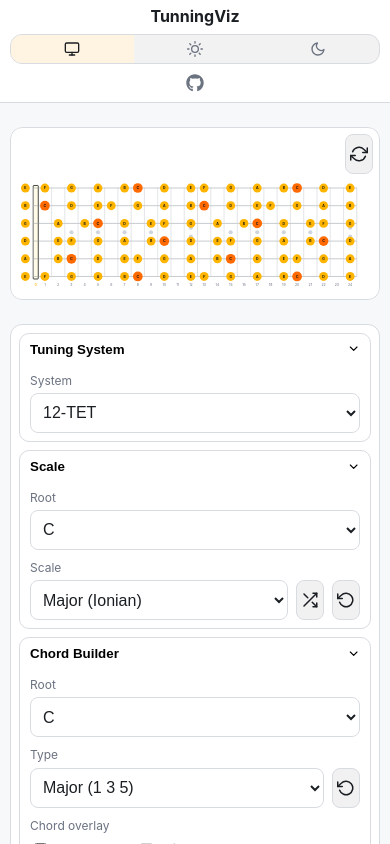
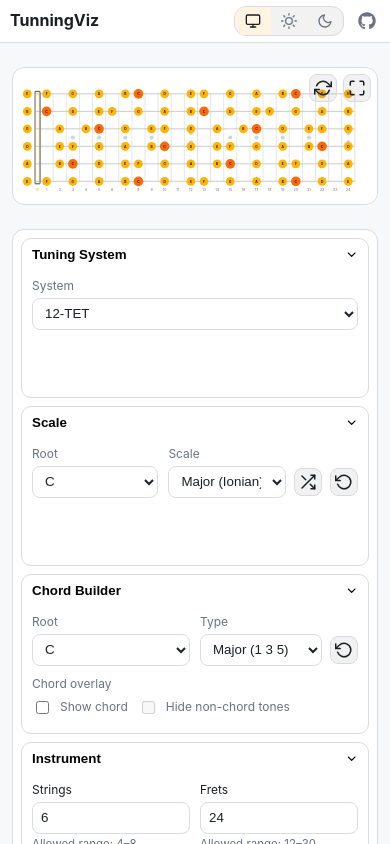
Before and after one commit to DMNerd/tuning-visualizer, a React (Vite) app: page / in a window 390 px wide. Shown: the top 844 px of the page. Built offline with nearby package versions, Linux system fonts and the light colour scheme.

Commit message:
Define custom media breakpoints

```diff
--- a/src/styles/index.css
+++ b/src/styles/index.css
@@ -3,4 +3,4 @@
 @import "./tokens.css" layer(tokens);
 @import "./base.css" layer(base);
 @import "./layout.css" layer(layout);
-@import "./responsive.css" layer(layout);
+@import "./responsive.css";
--- a/src/styles/responsive.css
+++ b/src/styles/responsive.css
@@ -2,6 +2,21 @@
    Media queries
 ========================= */
 
+@custom-media --bp-xl (width <= 1200px);
+@custom-media --bp-lg (width <= 900px);
+@custom-media --bp-md (width <= 760px);
+@custom-media --bp-sm (width <= 600px);
+@custom-media --bp-xs (width <= 560px);
+@custom-media --bp-xxs (width <= 520px);
+@custom-media --bp-min (width <= 480px);
+@custom-media --bp-min-up (width >= 480px);
+
+@custom-media --bp-modal-h-md (max-height: 600px);
+@custom-media --bp-modal-h-sm (max-height: 480px);
+@custom-media --bp-modal-h-xs (max-height: 420px);
+@custom-media --bp-modal-h-xxs (max-height: 360px);
+
+@layer layout {
   @media (prefers-reduced-motion: reduce) {
     * {
       animation: none !important;
@@ -13,13 +28,13 @@
     }
   }
 
-@media (width <= 1200px) {
+  @media (--bp-xl) {
     :root {
       --col-width: clamp(240px, 30vw, 340px);
     }
   }
 
-@media (width <= 900px) {
+  @media (--bp-lg) {
     body {
       font-size: 0.9375rem;
     }
@@ -33,7 +48,7 @@
     }
   }
 
-@media (width <= 760px) {
+  @media (--bp-md) {
     .tv-panel--scale-controls {
       grid-template-rows: auto auto;
     }
@@ -48,7 +63,7 @@
     }
   }
 
-@media (width <= 600px) {
+  @media (--bp-sm) {
     .tv-stage__surface {
       padding-block-start: clamp(48px, 12vw, 64px);
     }
@@ -73,13 +88,13 @@
     }
   }
 
-@media (width <= 560px) {
+  @media (--bp-xs) {
     .tv-button--icon .tv-button__label {
       display: none;
     }
   }
 
-@media (width <= 520px) {
+  @media (--bp-xxs) {
     .tv-controls__preset-actions {
       grid-template-columns: 1fr;
     }
@@ -122,7 +137,7 @@
     }
   }
 
-@media (width <= 480px) {
+  @media (--bp-min) {
     .tv-fretboard__note {
       font-size: 0.6875rem;
     }
@@ -140,19 +155,13 @@
     }
   }
 
-@media (width <= 420px) {
-  .tv-hotkeys__desc {
-    white-space: normal;
-  }
-}
-
-@media (width >= 480px) {
+  @media (--bp-min-up) {
     .tv-theme__label {
       display: inline;
     }
   }
 
-@media (max-width: 600px) {
+  @media (--bp-sm) {
     .tv-modal {
       padding-block: clamp(12px, 6vw, 28px);
       padding-inline: clamp(8px, 5vw, 20px);
@@ -164,7 +173,7 @@
     }
   }
 
-@media (max-height: 600px) {
+  @media (--bp-modal-h-md) {
     .tv-modal {
       padding-block: clamp(8px, 5vh, 16px);
     }
@@ -187,7 +196,7 @@
     }
   }
 
-@media (max-height: 480px) {
+  @media (--bp-modal-h-sm) {
     .tv-modal {
       padding-block: clamp(6px, 5vh, 14px);
     }
@@ -206,7 +215,7 @@
     }
   }
 
-@media (max-height: 420px) {
+  @media (--bp-modal-h-xs) {
     .tv-modal__editor .tv-json-editor {
       min-height: 180px;
     }
@@ -216,7 +225,7 @@
     }
   }
 
-@media (max-height: 360px) {
+  @media (--bp-modal-h-xxs) {
     .tv-modal {
       padding-block: clamp(4px, 6vh, 10px);
     }
@@ -261,8 +270,9 @@
     }
   }
 
-@media (width <= 900px), (hover: none) and (pointer: coarse) {
+  @media (--bp-lg), (hover: none) and (pointer: coarse) {
     .tv-button--fullscreen {
       display: none !important;
     }
   }
+}
```
Lines whose indentation alone changed are shown as unchanged.
